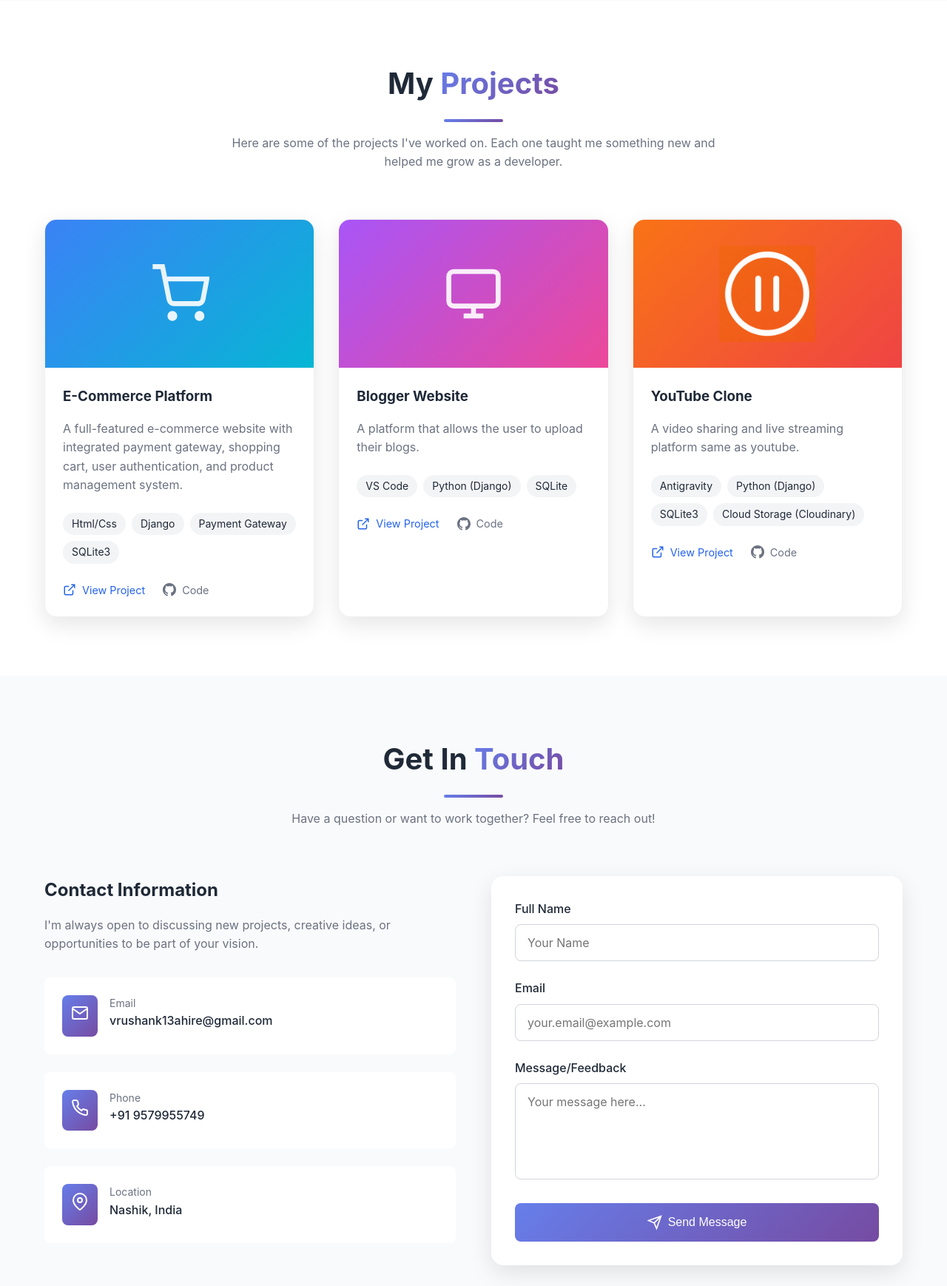
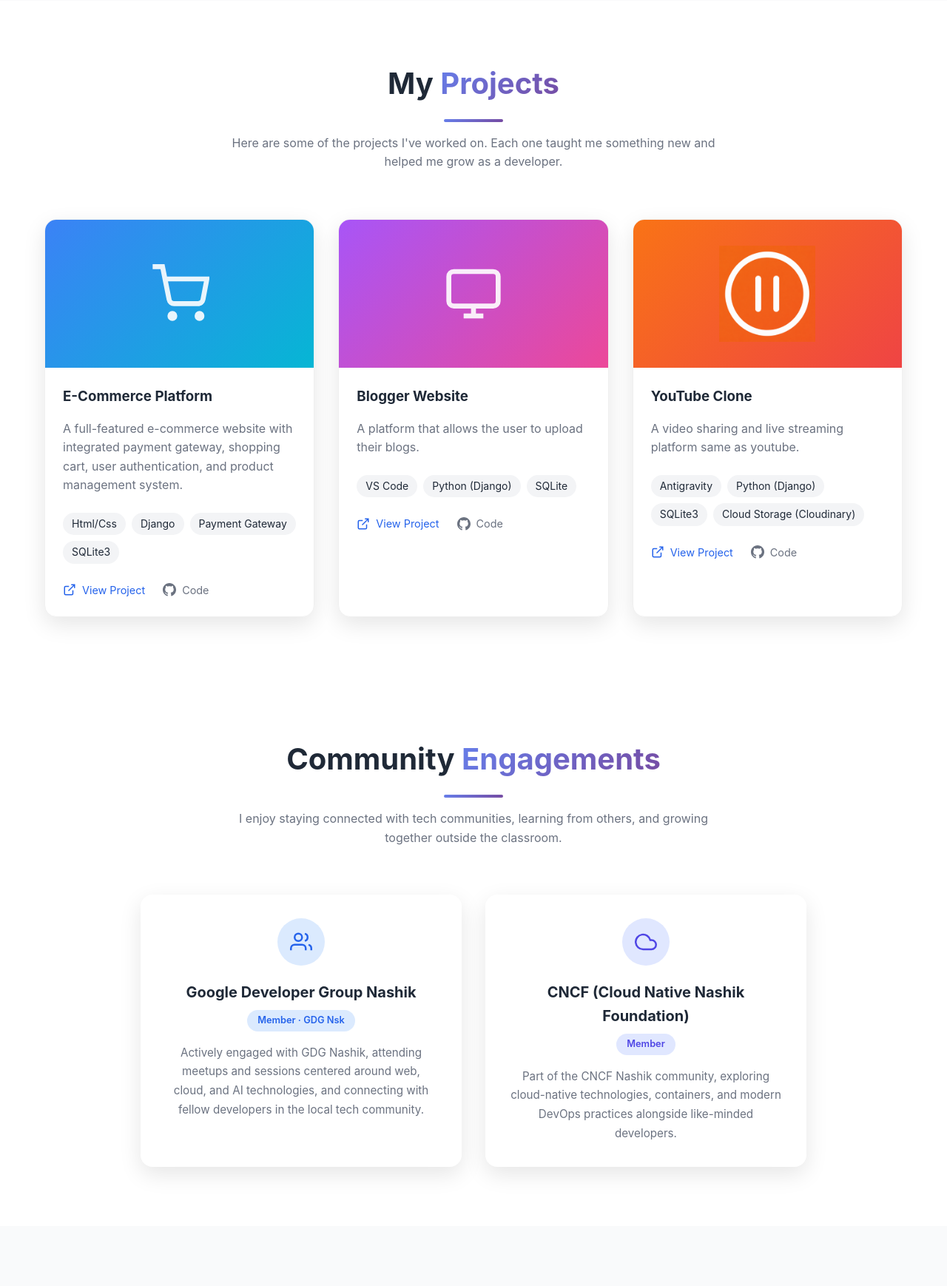
Before and after one commit to Vrushank13Ahire/portfolio, a Django app: page / in a window 1280 px wide. Shown: the part 2150-3888 px from the top of the page at 74% size. Run offline with Django 5.2, Linux system fonts and the light colour scheme.

Commit message:
Update portfolio content and styling

```diff
--- a/static/myapp/assets/css/portfolio.css
+++ b/static/myapp/assets/css/portfolio.css
@@ -458,6 +458,83 @@ h1 {
 
 .skill-progress.tools {
     background: linear-gradient(135deg, #6366f1 0%, #4f46e5 100%);
+}
+
+/* Community & Engagements Section */
+.community {
+    padding: 5rem 0;
+    background: #ffffff;
+}
+
+.community-grid {
+    display: grid;
+    grid-template-columns: repeat(2, 1fr);
+    gap: 2rem;
+    max-width: 900px;
+    margin: 0 auto;
+}
+
+.community-card {
+    background: #ffffff;
+    padding: 2rem;
+    border-radius: 1rem;
+    box-shadow: 0 10px 30px rgba(0, 0, 0, 0.1);
+    transition: all 0.3s ease;
+    text-align: center;
+}
+
+.community-card:hover {
+    transform: translateY(-5px);
+    box-shadow: 0 20px 50px rgba(0, 0, 0, 0.15);
+}
+
+.community-icon {
+    width: 64px;
+    height: 64px;
+    margin: 0 auto 1.25rem;
+    display: flex;
+    align-items: center;
+    justify-content: center;
+    border-radius: 50%;
+    background: #dbeafe;
+    color: #2563eb;
+}
+
+.community-icon.cncf {
+    background: #e0e7ff;
+    color: #4f46e5;
+}
+
+.community-icon svg {
+    width: 30px;
+    height: 30px;
+}
+
+.community-card h3 {
+    font-size: 1.25rem;
+    margin-bottom: 0.5rem;
+}
+
+.community-tag {
+    display: inline-block;
+    padding: 0.25rem 0.875rem;
+    border-radius: 999px;
+    background: #dbeafe;
+    color: #2563eb;
+    font-size: 0.8rem;
+    font-weight: 600;
+    margin-bottom: 1rem;
+}
+
+.community-tag.cncf-tag {
+    background: #e0e7ff;
+    color: #4f46e5;
+}
+
+.community-card p {
+    color: #6b7280;
+    line-height: 1.7;
+    font-size: 0.95rem;
 }
 
 /* Projects Section */
@@ -1003,6 +1080,10 @@ h1 {
         grid-template-columns: 1fr;
     }
 
+    .community-grid {
+        grid-template-columns: 1fr;
+    }
+
     .contact-content {
         grid-template-columns: 1fr;
     }
--- a/templates/portfolio.html
+++ b/templates/portfolio.html
@@ -23,6 +23,7 @@
                     <a href="#about" class="nav-link">About</a>
                     <a href="#skills" class="nav-link">Skills</a>
                     <a href="#projects" class="nav-link">Projects</a>
+                    <a href="#community" class="nav-link">Community</a>
                     <a href="#contact" class="nav-link">Contact</a>
                     <a href="javascript:void(0)" class="nav-link" id="openEducation">Education</a>
                 </nav>
@@ -39,6 +40,7 @@
                 <a href="#about" class="nav-link">About</a>
                 <a href="#skills" class="nav-link">Skills</a>
                 <a href="#projects" class="nav-link">Projects</a>
+                <a href="#community" class="nav-link">Community</a>
                 <a href="#contact" class="nav-link">Contact</a>
                 <a href="javascript:void(0)" class="nav-link" id="openEducation">Education</a>
 
@@ -444,6 +446,51 @@
         </div>
     </section>
 
+    <!-- Community & Engagements Section -->
+    <section id="community" class="community">
+        <div class="container">
+            <div class="section-header">
+                <h2>Community <span class="gradient-text">Engagements</span></h2>
+                <div class="divider"></div>
+                <p class="section-subtitle">I enjoy staying connected with tech communities, learning from others, and
+                    growing together outside the classroom.</p>
+            </div>
+
+            <div class="community-grid">
+                <!-- GDG Nashik -->
+                <div class="community-card">
+                    <div class="community-icon">
+                        <svg viewBox="0 0 24 24" fill="none" stroke="currentColor" stroke-width="2">
+                            <path d="M17 21v-2a4 4 0 0 0-4-4H5a4 4 0 0 0-4 4v2"></path>
+                            <circle cx="9" cy="7" r="4"></circle>
+                            <path d="M23 21v-2a4 4 0 0 0-3-3.87"></path>
+                            <path d="M16 3.13a4 4 0 0 1 0 7.75"></path>
+                        </svg>
+                    </div>
+                    <h3>Google Developer Group Nashik</h3>
+                    <span class="community-tag">Member · GDG Nsk</span>
+                    <p>Actively engaged with GDG Nashik, attending meetups and sessions centered around web, cloud,
+                        and AI technologies, and connecting with fellow developers in the local tech community.</p>
+                </div>
+
+                <!-- CNCF Nashik -->
+                <div class="community-card">
+                    <div class="community-icon cncf">
+                        <svg viewBox="0 0 24 24" fill="none" stroke="currentColor" stroke-width="2">
+                            <path
+                                d="M18 10h-1.26A8 8 0 1 0 9 20h9a5 5 0 0 0 0-10z">
+                            </path>
+                        </svg>
+                    </div>
+                    <h3>CNCF (Cloud Native Nashik Foundation)</h3>
+                    <span class="community-tag cncf-tag">Member</span>
+                    <p>Part of the CNCF Nashik community, exploring cloud-native technologies, containers, and modern
+                        DevOps practices alongside like-minded developers.</p>
+                </div>
+            </div>
+        </div>
+    </section>
+
     <!-- Contact Section -->
     <section id="contact" class="contact">
         <div class="container">
```
